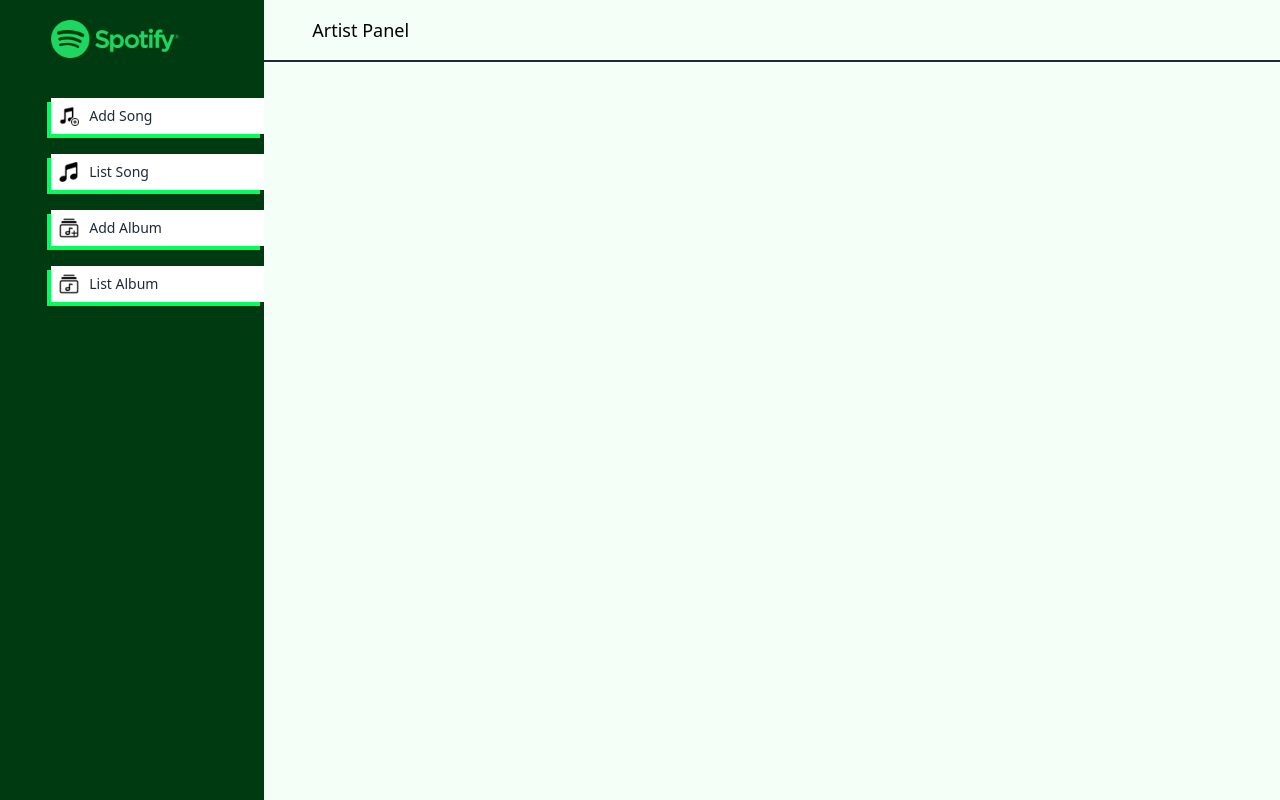
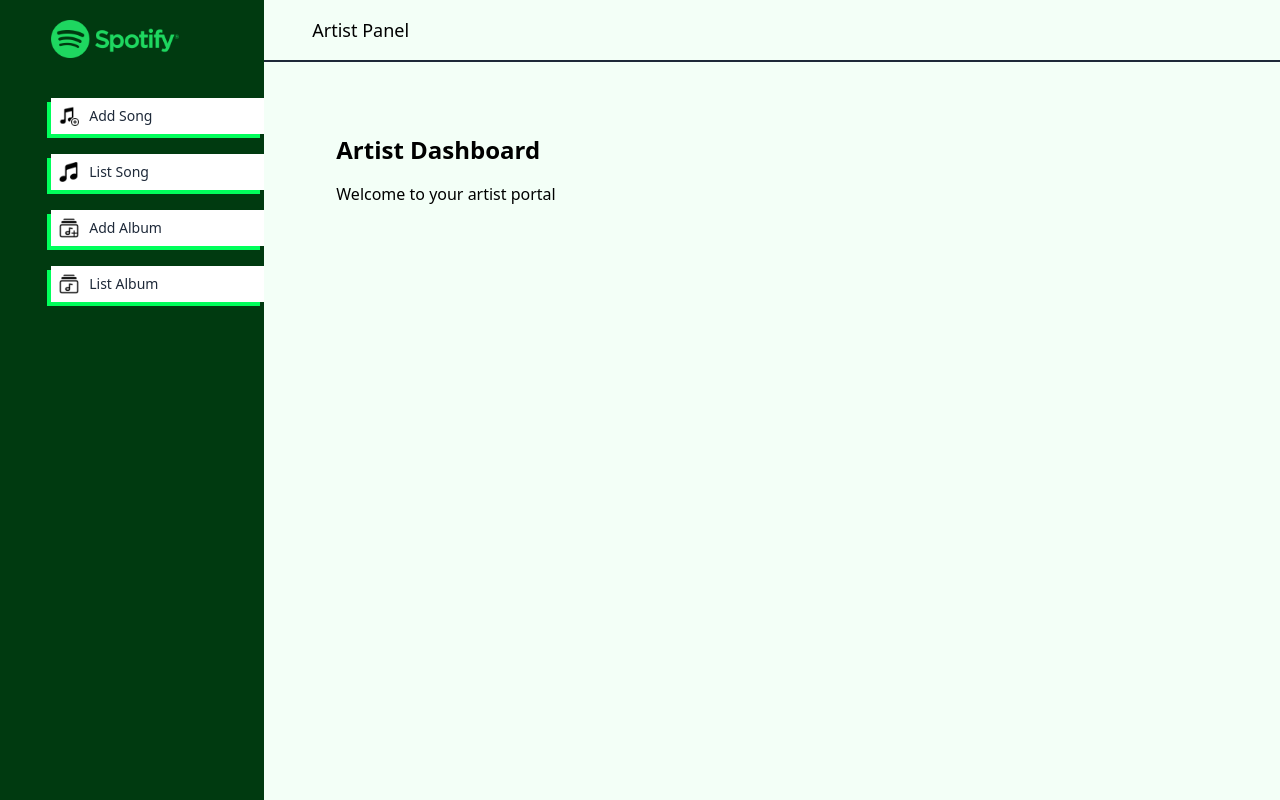
Before and after one commit to asrim10/innertune, a React (Vite) app in the folder innertune-admin/: page / in a window 1280 px wide. Built offline with nearby package versions, Linux system fonts and the light colour scheme.

Commit message:
song image updated

```diff
--- a/innertune-admin/src/App.jsx
+++ b/innertune-admin/src/App.jsx
@@ -3,8 +3,9 @@ import { ToastContainer, toast } from "react-toastify";
 import { Routes, Route } from "react-router-dom";
 import AddSong from "./pages/addSong";
 import AddAlbum from "./pages/addAlbum";
+import Dashboard from "./pages/ArtistDashboard";
 import ListSong from "./pages/ListSong";
-import ListAlbum from "./pages/listAlbum";
+import ListAlbum from "./pages/ListAlbum";
 import Sidebar from "./components/Sidebar";
 import Navbar from "./components/Navbar";
 
@@ -19,6 +20,7 @@ const App = () => {
         <Navbar />
         <div className="pt-8 pl-5 sm:pt-12 sm:pl-12">
           <Routes>
+            <Route path="/" element={<Dashboard />} />
             <Route path="/add-Song" element={<AddSong />} />
             <Route path="/add-album" element={<AddAlbum />} />
             <Route path="/list-song" element={<ListSong />} />
--- /dev/null
+++ b/innertune-admin/src/pages/ArtistDashboard.jsx
@@ -0,0 +1,13 @@
+// src/components/Dashboard.jsx
+import React from "react";
+
+const Dashboard = () => {
+  return (
+    <div className="p-6">
+      <h1 className="text-2xl font-bold mb-4">Artist Dashboard</h1>
+      <p>Welcome to your artist portal</p>
+    </div>
+  );
+};
+
+export default Dashboard;
--- a/innertune-admin/src/pages/ListSong.jsx
+++ b/innertune-admin/src/pages/ListSong.jsx
@@ -67,11 +67,8 @@ const ListSong = () => {
               key={index}
               className="grid grid-cols-[1fr_1fr_1fr] sm:grid-cols-[0.5fr_1fr_2fr_1fr_0.5fr] items-center gap-2.5 p-3 border border-gray-300 text-sm mr-5"
             >
-              <img
-                className="w-12"
-                src={`http://localhost:4000/${item.image_url}`}
-                alt={item.title}
-              />
+              <img className="w-12" src={item.image_url} alt={item.title} />
+
               <p>{item.title}</p>
               <p>{item.album}</p>
               <p>{item.duration || "Unknown Duration"}</p>
```
Also changed, not shown: 6 other files (tests, documents, lock files or other folders).
